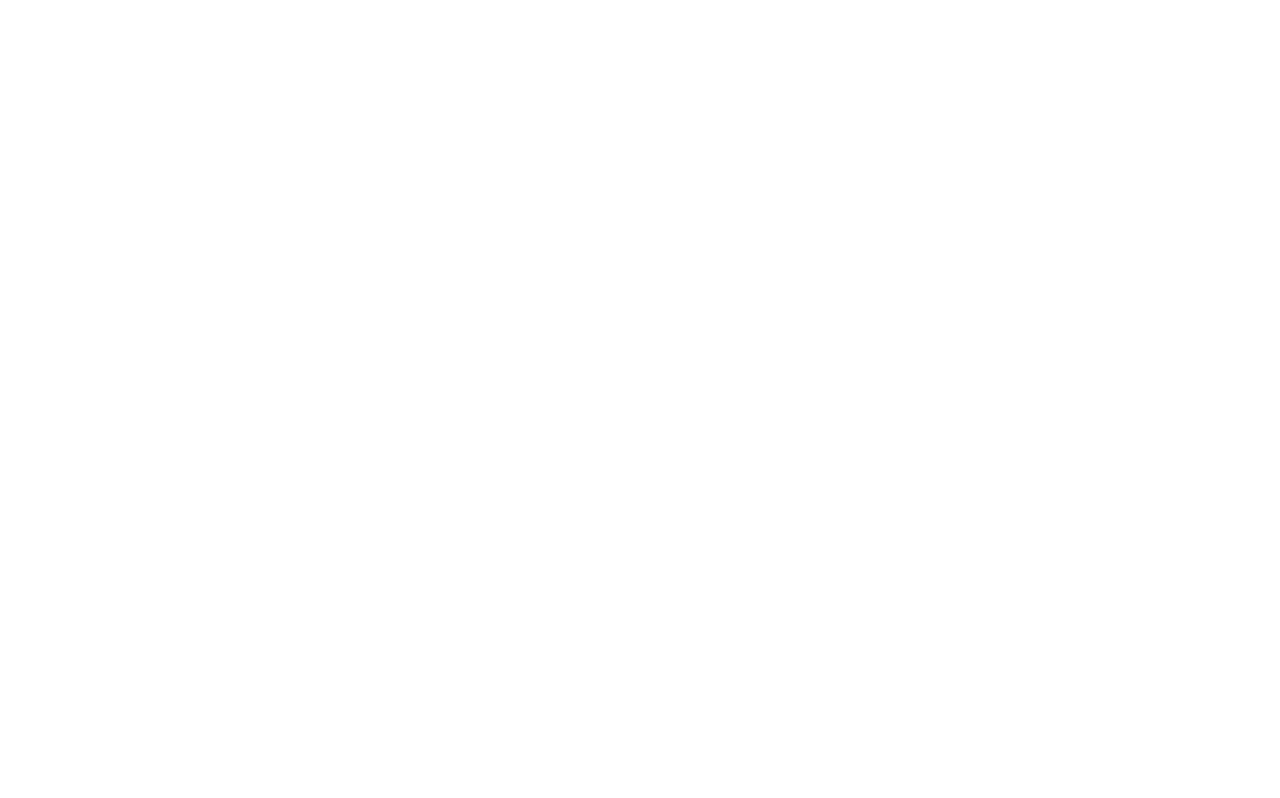
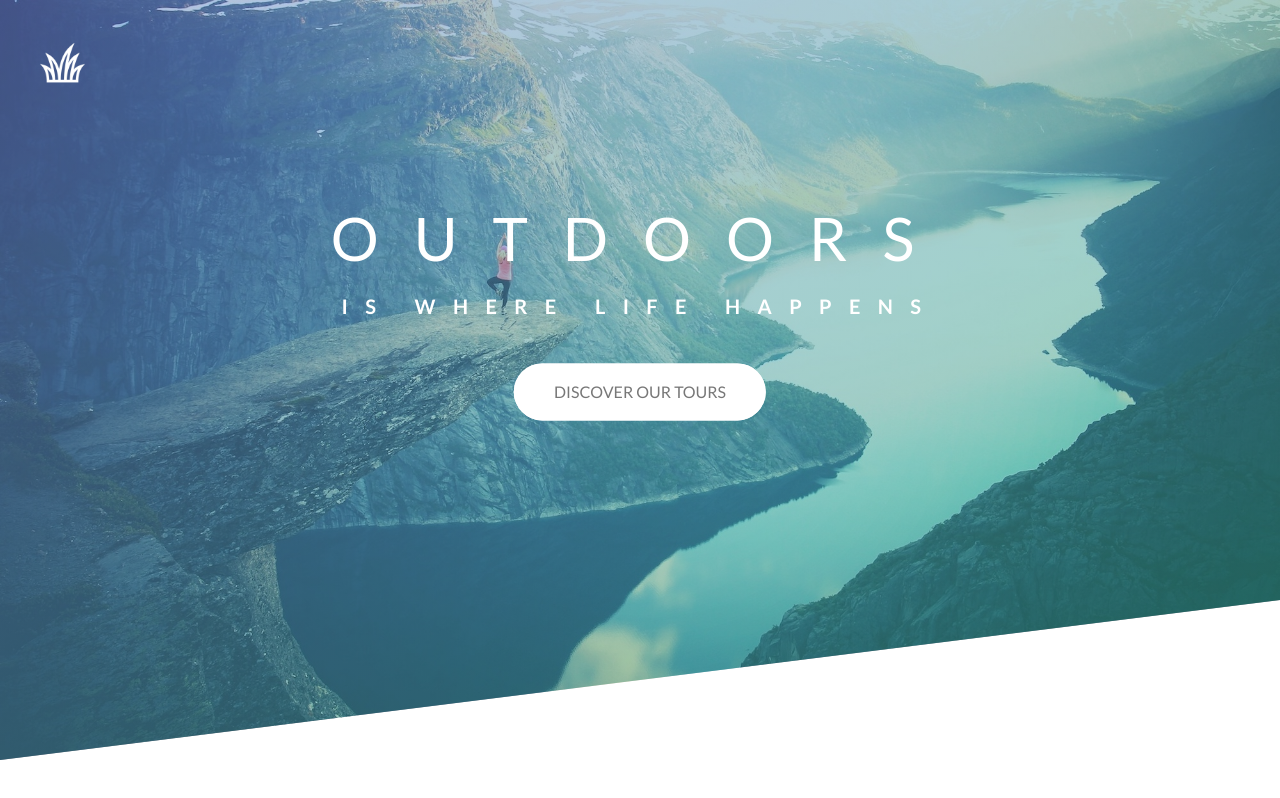
Before and after one commit to victormrch/Natours, a website: page index.html in a window 1280 px wide. Drawn offline with Linux system fonts and the light colour scheme.

Commit message:
Created header for website

```diff
--- /dev/null
+++ b/css/style.css
@@ -0,0 +1,180 @@
+/*
+COLORS:
+Light green: #7ed56f
+Medium green: #55c57a
+Dark green: #28b485
+*/
+
+* {
+  margin: 0;
+  padding: 0;
+  box-sizing: border-box;
+}
+
+body {
+  font-family: "Lato", sans-serif;
+  font-weight: 400;
+  font-size: 16px;
+  line-height: 1.7;
+  color: #777;
+  /* padding: 30px; linea blanca alrededor de toda la web */
+}
+
+.header {
+  height: 95vh;
+  background-image: linear-gradient(
+      to right bottom,
+      rgba(111, 139, 216, 0.5),
+      rgba(40, 180, 131, 0.5)
+    ),
+    url(../img/hero.jpg);
+  background-size: cover;
+  background-position: top; /*Cuando la imagen se hace mas pequeña o menos, se mueve de una manera u otra, para el responsive utilizar center */
+  position: relative;
+
+  clip-path: polygon(0 0, 100% 0, 100% 75vh, 0 100%);
+}
+
+.logo-box {
+  position: absolute;
+  top: 40px;
+  left: 40px;
+}
+
+.logo {
+  height: 45px;
+}
+
+.text-box {
+  position: absolute;
+  top: 40%;
+  left: 50%;
+  transform: translate(-50%, -50%);
+  text-align: center;
+}
+
+.heading-primary {
+  color: #ffffff;
+  text-transform: uppercase;
+
+  backface-visibility: hidden; /*Quita los pequeños movimientos de las animaciones incomodos que no quieres*/
+  margin-bottom: 40px;
+}
+
+.heading-primary-main {
+  display: block;
+  font-size: 60px;
+  font-weight: 400;
+  letter-spacing: 35px;
+
+  animation-name: moveInLeft;
+  animation-duration: 1s;
+  animation-timing-function: ease-out;
+}
+
+.heading-primary-sub {
+  display: block;
+  font-size: 20px;
+  font-weight: 700;
+  letter-spacing: 17.4px;
+  animation: moveInRight 1s ease-out;
+}
+
+@keyframes moveInLeft {
+  0% {
+    opacity: 0;
+    transform: translateX(
+      -100px
+    ); /*Valores negativos de izqda a dcha, positivos al contrario*/
+  }
+
+  80% {
+    transform: translateX(10px);
+  }
+
+  100% {
+    opacity: 1;
+    transform: translate(0);
+  }
+}
+
+@keyframes moveInRight {
+  0% {
+    opacity: 0;
+    transform: translateX(100px);
+  }
+
+  80% {
+    transform: translateX(-10px);
+  }
+
+  100% {
+    opacity: 1;
+    transform: translate(0);
+  }
+}
+
+@keyframes moveInBottom {
+    0% {
+      opacity: 0;
+      transform: translateY(30px); /* Bajar en negativo, subir en positivo*/
+    }
+
+    100% {
+      opacity: 1;
+      transform: translate(0);
+    }
+  }
+
+.btn:link,
+.btn:visited {
+  text-transform: uppercase;
+  text-decoration: none;
+  padding: 15px 40px;
+  display: inline-block;
+  border-radius: 100px;
+  transition: all 0.2s;
+  position: relative;
+}
+
+.btn:hover {
+  transform: translateY(-3px);
+  box-shadow: 0 10px 20px rgba(0, 0, 0, 0.2);
+}
+
+.btn:active {
+  transform: translateY(-1px);
+  box-shadow: 0 5px 10px rgba(0, 0, 0, 0.2);
+}
+
+.btn-white {
+  background-color: #ffffff;
+  color: #777;
+}
+
+.btn::after{
+    content: "";
+    display: inline-block;
+    height: 100%;
+    width: 100%;
+    border-radius: 100px;
+    position: absolute;
+    top: 0;
+    left: 0;
+    z-index: -1; /*pone el elemento detras siempre*/
+    transition: all .4s;
+}
+
+.btn-white::after {
+    background-color: #ffffff;
+}
+
+.btn:hover::after{
+    transform: scaleX(1.4) scaleY(1.6);
+    opacity: 0;
+}
+
+.btn-animated{
+    animation: moveInBottom .5s ease-out .75s;
+    animation-fill-mode: backwards; /*hasta que no terminan las animaciones precedentes no empieza en la que lo pongas*/
+}
--- a/index.html
+++ b/index.html
@@ -1,11 +1,34 @@
 <!DOCTYPE html>
 <html lang="en">
-<head>
-    <meta charset="UTF-8">
-    <meta name="viewport" content="width=device-width, initial-scale=1.0">
-    <title>Natours</title>
-</head>
-<body>
+  <head>
+    <meta charset="UTF-8" />
+    <meta name="viewport" content="width=device-width, initial-scale=1.0" />
 
-</body>
+    <link
+      href="https://fonts.googleapis.com/css?family=Lato:100,300,400,700,900"
+      rel="stylesheet"
+    />
+
+    <link rel="stylesheet" href="css/icon-font.css" />
+    <link rel="stylesheet" href="css/style.css" />
+    <link rel="shortcut icon" type="image/png" href="img/favicon.png" />
+
+    <title>Natours | Exciting tours for adventurous people</title>
+  </head>
+  <body>
+    <header class="header">
+      <div class="logo-box">
+        <img src="/img/white.png" alt="Logo" class="logo" />
+      </div>
+
+      <div class="text-box">
+        <h1 class="heading-primary">
+          <span class="heading-primary-main">Outdoors</span>
+          <span class="heading-primary-sub">is where life happens</span>
+        </h1>
+
+        <a href="#" class="btn btn-white btn-animated">Discover our tours</a>
+      </div>
+    </header>
+  </body>
 </html>
```
Also changed, not shown: img/favicon.png (added), img/hero.jpg (added), img/turismo.png (added), img/white.png (added).
